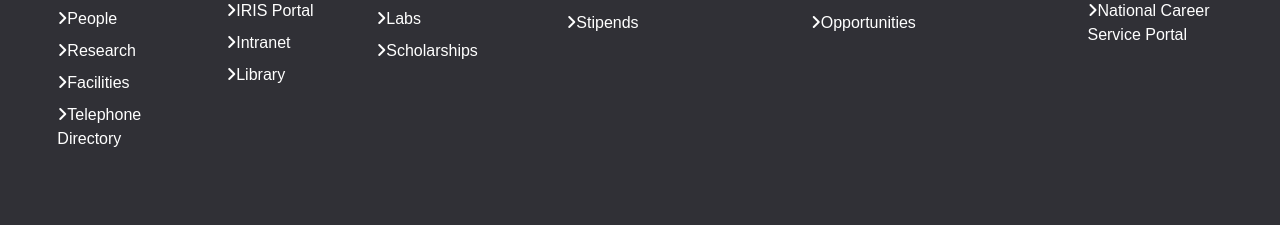
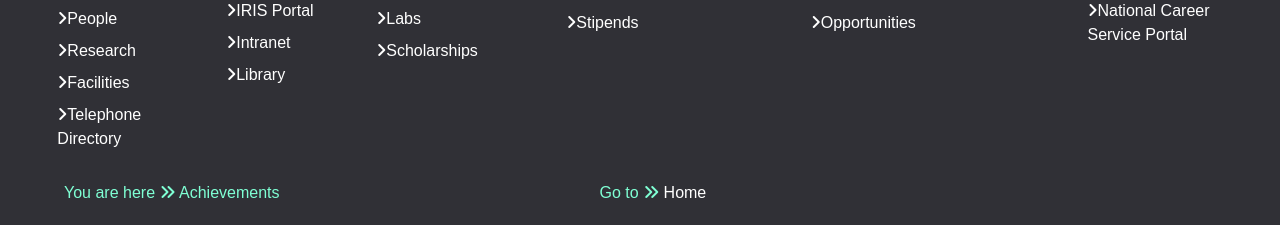
Before and after one commit to sayalideo/NITK_CSE, a Flask app: page /achievements in a window 1280 px wide. Shown: the part 1655-1880 px from the top of the page. Run offline with Flask 2, Linux system fonts and the light colour scheme; some libraries are stand-ins or nearby versions.

Commit message:
Update layout.html

```diff
--- a/nitk_cse/templates/layout.html
+++ b/nitk_cse/templates/layout.html
@@ -222,6 +222,18 @@
                 </ul>
             </div>
         </div>
+        <div class="footer-last">
+            <div class="here">
+            <h6>{% if title %}
+                You are here <i class="fas fa-angle-double-right"></i> {{ title }}
+            {% else %}
+                You are here <i class="fas fa-angle-double-right"></i> Home
+            {% endif %} </h6>
+            </div>
+            <div class="goto">
+                <h6>Go to <i class="fas fa-angle-double-right"></i> <a href="{{ url_for('home') }}">Home</a></h6>
+            </div>
+        </div>
     </div>
 </body>
 </html>
```
